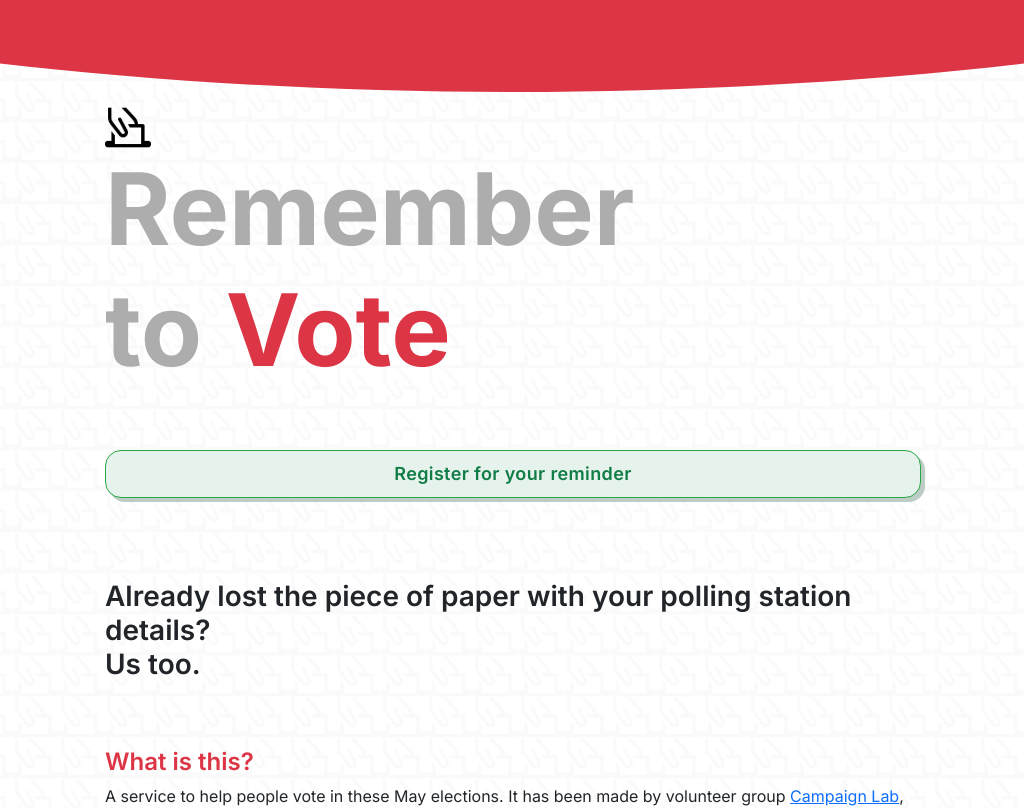
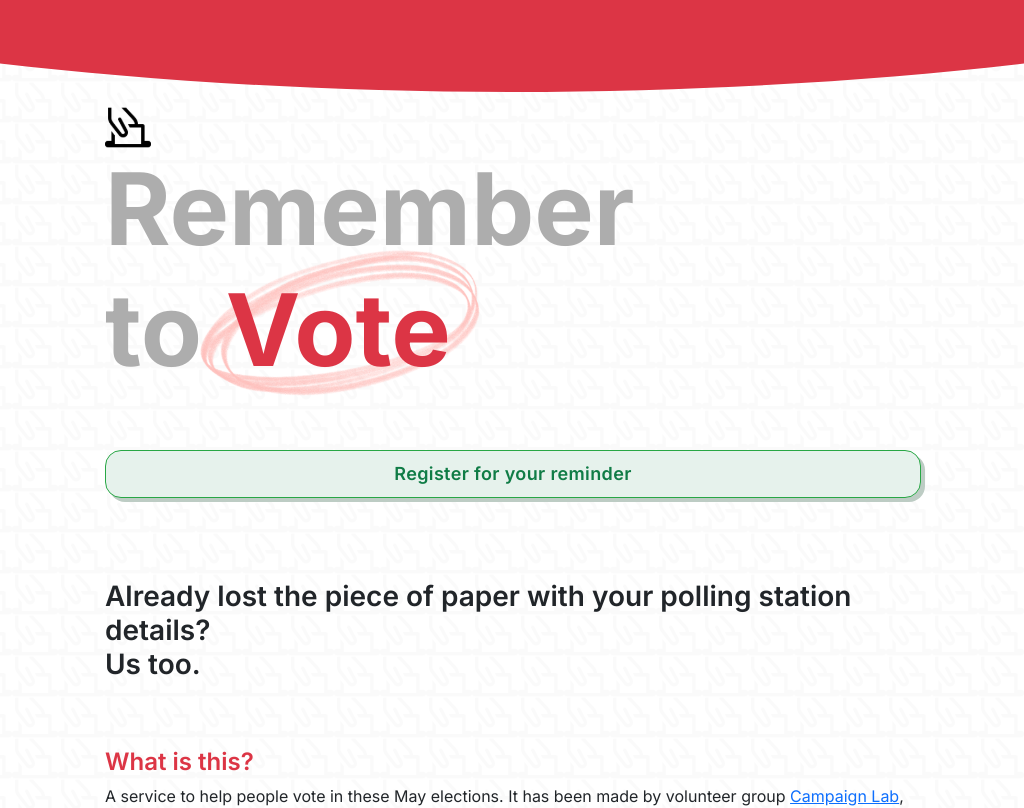
Before and after one commit to Curtis-Turk/Remember-to-Vote, a Next.js app: page / in a window 1024 px wide. Shown: the top 808 px of the page. Built offline with nearby package versions, Linux system fonts and the light colour scheme.

Commit message:
added styling for pink-oval-1094

```diff
--- a/src/components/Title.tsx
+++ b/src/components/Title.tsx
@@ -23,6 +23,8 @@ export default function Title() {
             Remember
             <br />
             to&nbsp;
+            {/* 1094 width display */}
+            <Image src={pinkOval} alt="vote-circle" className="pink-oval" id="pink-oval-1094" />
             {/* 600 width display */}
             <Image
               src={pinkOvalMobile600}
--- a/styles.css
+++ b/styles.css
@@ -127,6 +127,14 @@ h4 {
 @media screen and (max-width: 1094px) {
   .pink-oval {
     display: none;
+  }
+}
+
+@media screen and (max-width: 1094px) and (min-width: 769px) {
+  #pink-oval-1094 {
+    display: inline !important;
+    left: 200px;
+    top: 250px;
   }
 }
 
```
